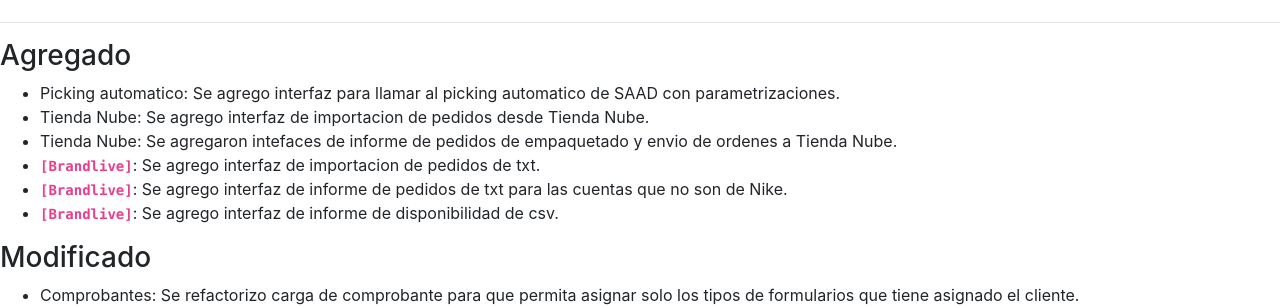
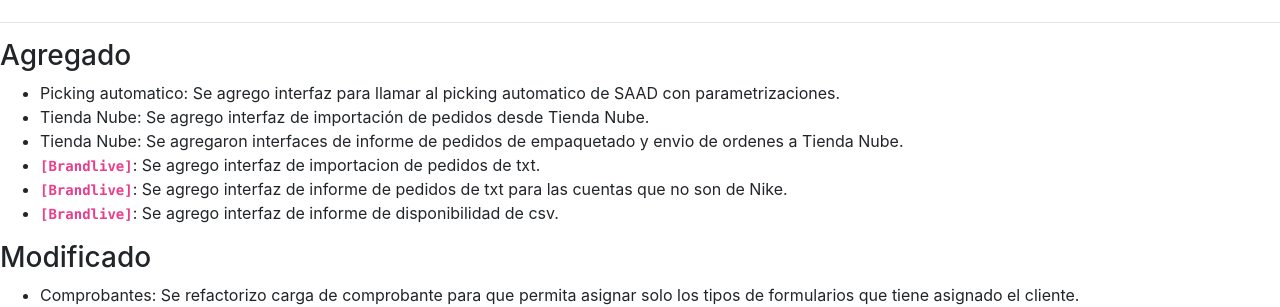
Before and after one commit to brainsys-arsaad/versionado, a Jekyll site: the page built from registro-cambios.markdown, in a window 1280 px wide and 900 px high. Shown: the part 329-636 px from the top of the window. Built offline with Jekyll 4.4.1, drawn with Linux system fonts in a browser that asks for light colours.

Commit message:
Update registro-cambios.markdown

```diff
--- a/registro-cambios.markdown
+++ b/registro-cambios.markdown
@@ -68,8 +68,8 @@ El formato esta basado en [Keep a Changelog](https://keepachangelog.com/es-ES/1.
 
 ### Agregado
 - Picking automatico: Se agrego interfaz para llamar al picking automatico de SAAD con parametrizaciones.
-- Tienda Nube: Se agrego interfaz de importacion de pedidos desde Tienda Nube.
-- Tienda Nube: Se agregaron intefaces de informe de pedidos de empaquetado y envio de ordenes a Tienda Nube.
+- Tienda Nube: Se agrego interfaz de importación de pedidos desde Tienda Nube.
+- Tienda Nube: Se agregaron interfaces de informe de pedidos de empaquetado y envio de ordenes a Tienda Nube.
 - **`[Brandlive]`**: Se agrego interfaz de importacion de pedidos de txt.
 - **`[Brandlive]`**: Se agrego interfaz de informe de pedidos de txt para las cuentas que no son de Nike.
 - **`[Brandlive]`**: Se agrego interfaz de informe de disponibilidad de csv.
```
